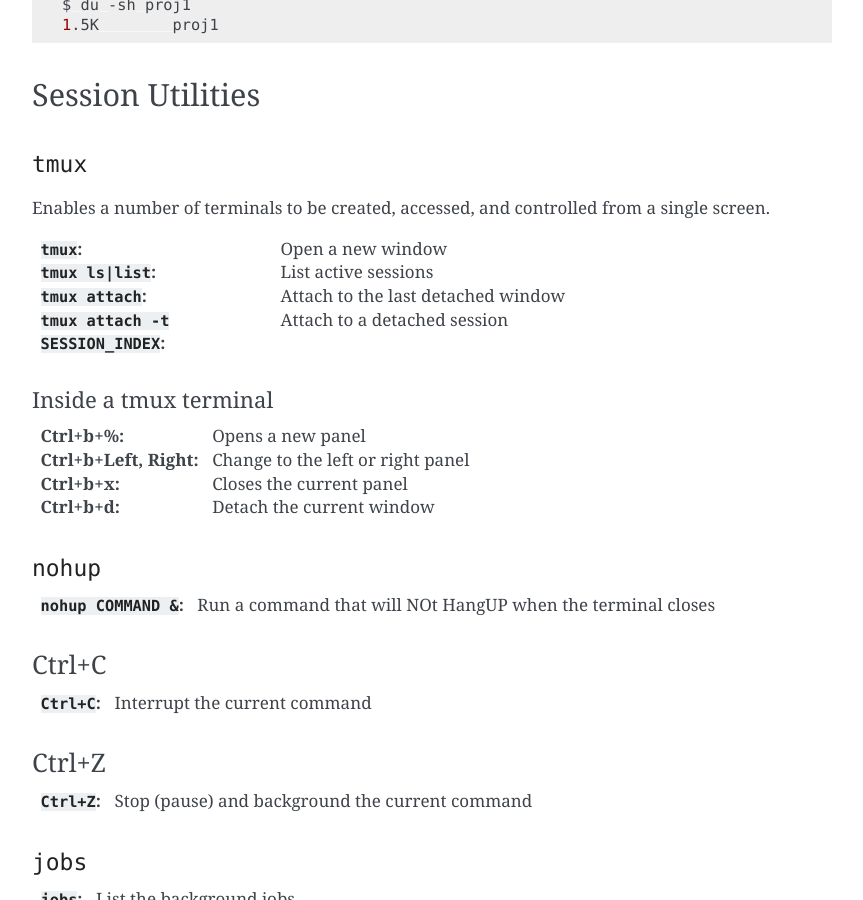
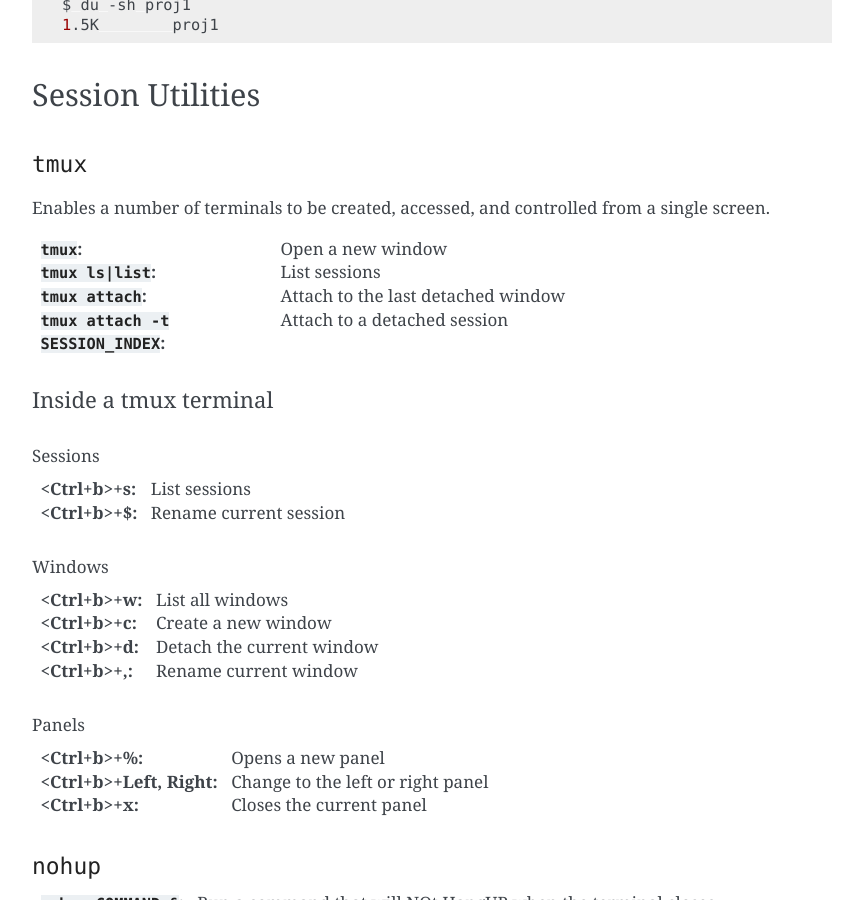
Before and after one commit to satyaog/cli-cheatsheet, a Sphinx documentation site: the page built from docs/source/index.rst, in a window 1280 px wide and 900 px high, scrolled down 2628 px. Shown: the whole window, without its empty margins (168-1031 px from the left). Built offline with Sphinx 7.4.7, drawn with Linux system fonts in a browser that asks for light colours.

Commit message:
Update index.rst

```diff
--- a/docs/source/index.rst
+++ b/docs/source/index.rst
@@ -3,6 +3,7 @@
    You can adapt this file completely to your liking, but it should at least
    contain the root `toctree` directive.
 
+########################
 Command Line Cheat Sheet
 ########################
 
@@ -37,6 +38,7 @@
      - | `chmod`_
        | `Execute Script`_
 
+********
 Navigate
 ********
 
@@ -84,6 +86,7 @@
     proj1/ proj2/
     $ cd proj
 
+****
 Help
 ****
 
@@ -150,6 +153,7 @@
       -a, --all                  do not ignore entries starting with .
     [...]
 
+**********
 Disk Usage
 **********
 
@@ -163,6 +167,7 @@
     $ du -sh proj1
     1.5K	proj1
 
+*****************
 Session Utilities
 *****************
 
@@ -173,17 +178,33 @@
 single screen.
 
 :``tmux``:           Open a new window
-:``tmux ls|list``:   List active sessions
+:``tmux ls|list``:   List sessions
 :``tmux attach``:    Attach to the last detached window
 :``tmux attach -t SESSION_INDEX``: Attach to a detached session
 
 Inside a tmux terminal
 ^^^^^^^^^^^^^^^^^^^^^^
 
-:Ctrl+b+%: Opens a new panel
-:Ctrl+b+Left, Right: Change to the left or right panel
-:Ctrl+b+x: Closes the current panel
-:Ctrl+b+d: Detach the current window
+Sessions
+""""""""
+
+:<Ctrl+b>+s: List sessions
+:<Ctrl+b>+$: Rename current session
+
+Windows
+"""""""
+
+:<Ctrl+b>+w: List all windows
+:<Ctrl+b>+c: Create a new window
+:<Ctrl+b>+d: Detach the current window
+:<Ctrl+b>+,: Rename current window
+
+Panels
+""""""
+
+:<Ctrl+b>+%: Opens a new panel
+:<Ctrl+b>+Left, Right: Change to the left or right panel
+:<Ctrl+b>+x: Closes the current panel
 
 ``nohup``
 =========
@@ -245,6 +266,7 @@
     $ kill %1
     [1]+  Stopped                 command1
 
+*****************
 Network Utilities
 *****************
 
@@ -259,6 +281,7 @@
 --partial            Keep partially transferred files
 -e <"ssh -p PORT">   Use a non-standard SSH port
 
+**********
 Executable
 **********
 
```
